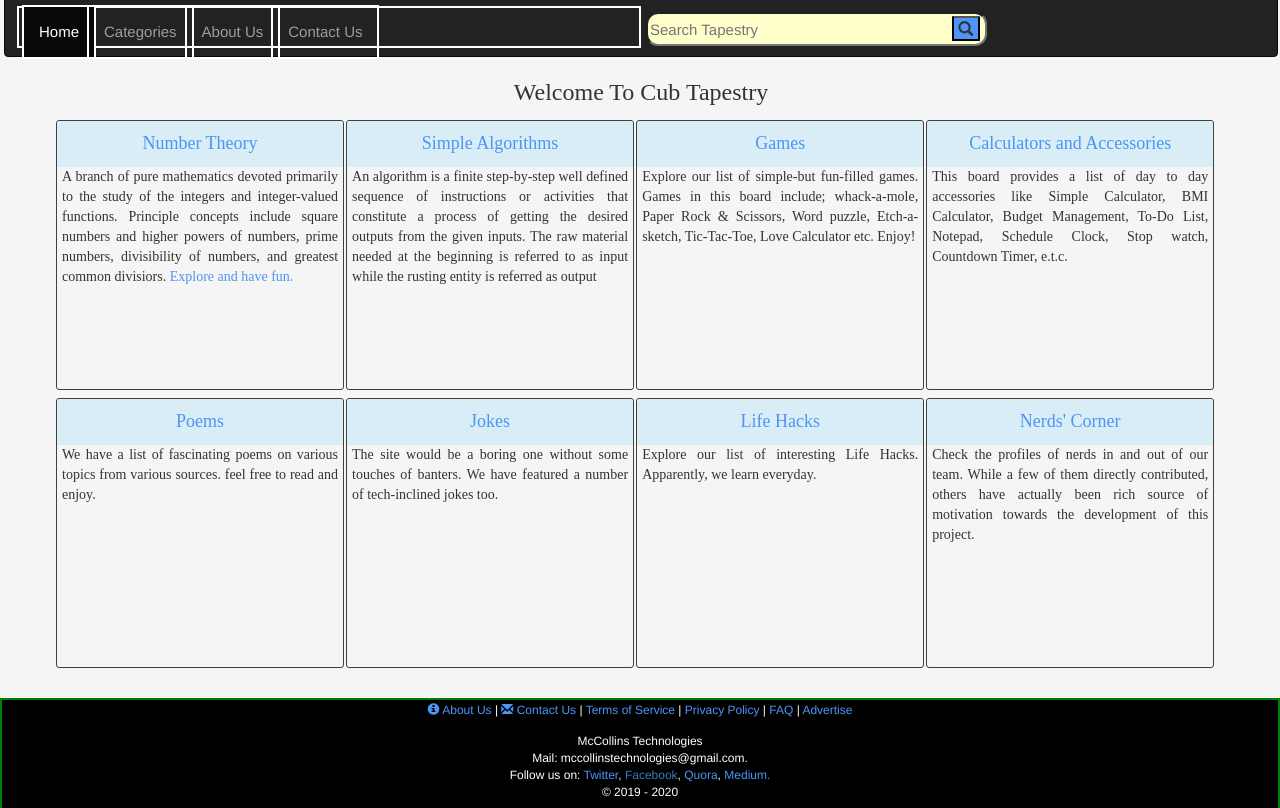
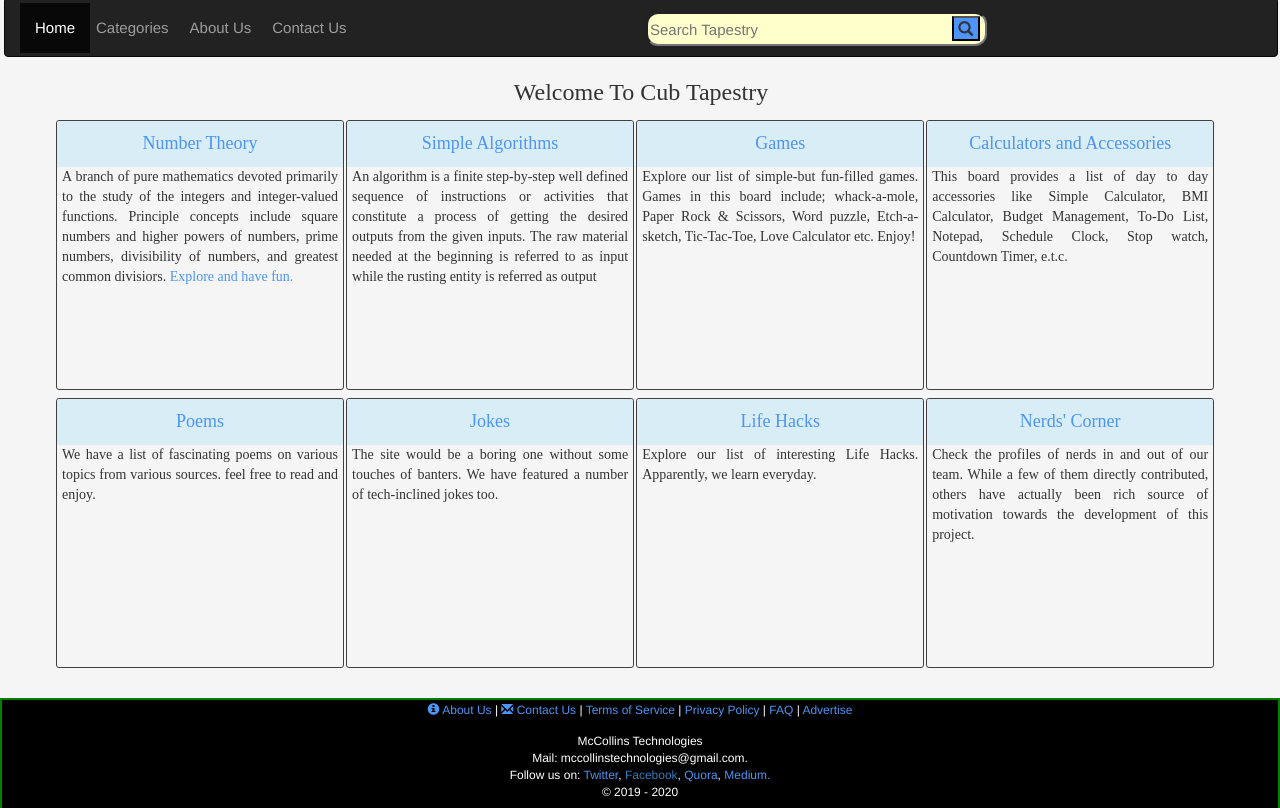
Before and after one commit to engrcollins/Code_Vault, a plain HTML site: page index.html in a window 1280 px wide. Shown: the part 164-972 px from the top of the page. Drawn offline with nearby package versions, Linux system fonts and the light colour scheme; files whose address does not match are found by name.

```diff
--- a/style.css
+++ b/style.css
@@ -131,7 +131,6 @@ header{
 	height: 42px;
 	padding: 3px;
 	margin-right: -45px;
-	border: 2px white solid;
 }
 
 .navbar-nav li {
@@ -144,7 +143,6 @@ header{
 	top: -6px;
 	text-decoration: none;
 	transition-duration: 0.4s;
-	border: 2px white solid;
   }
 
 .navbar-nav li:hover {
```
